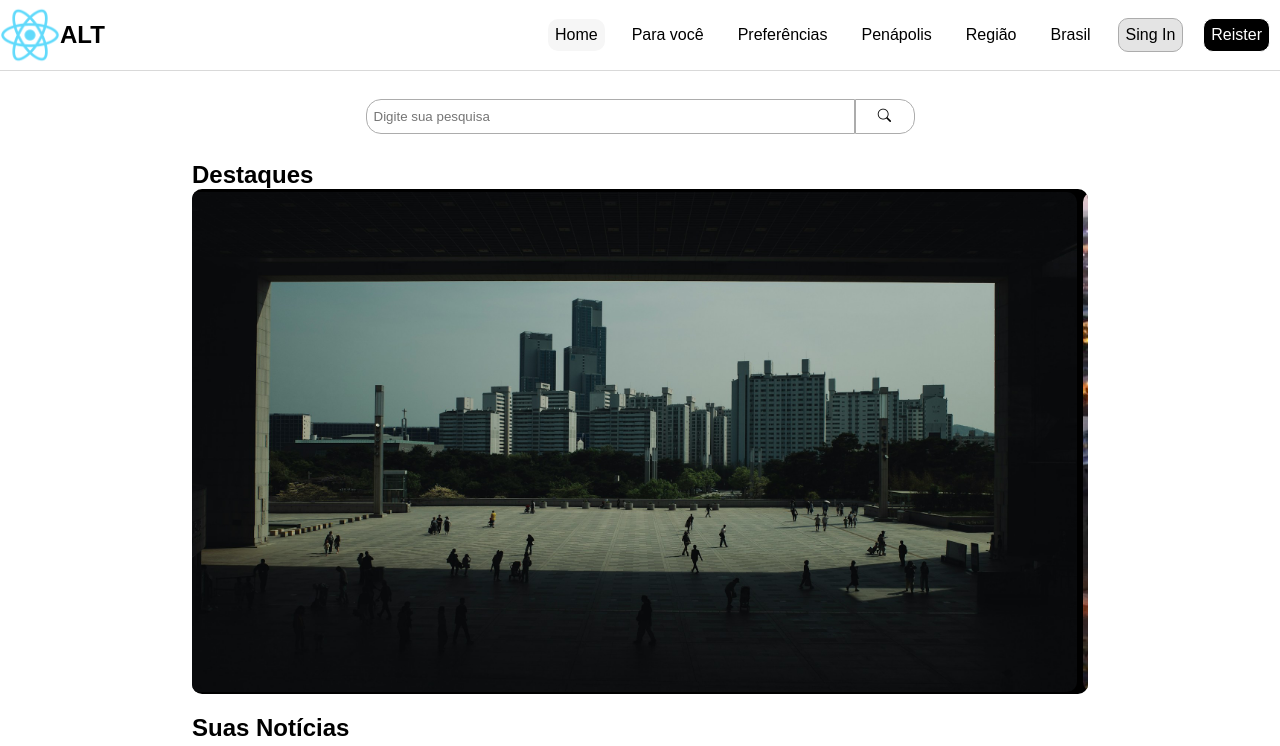
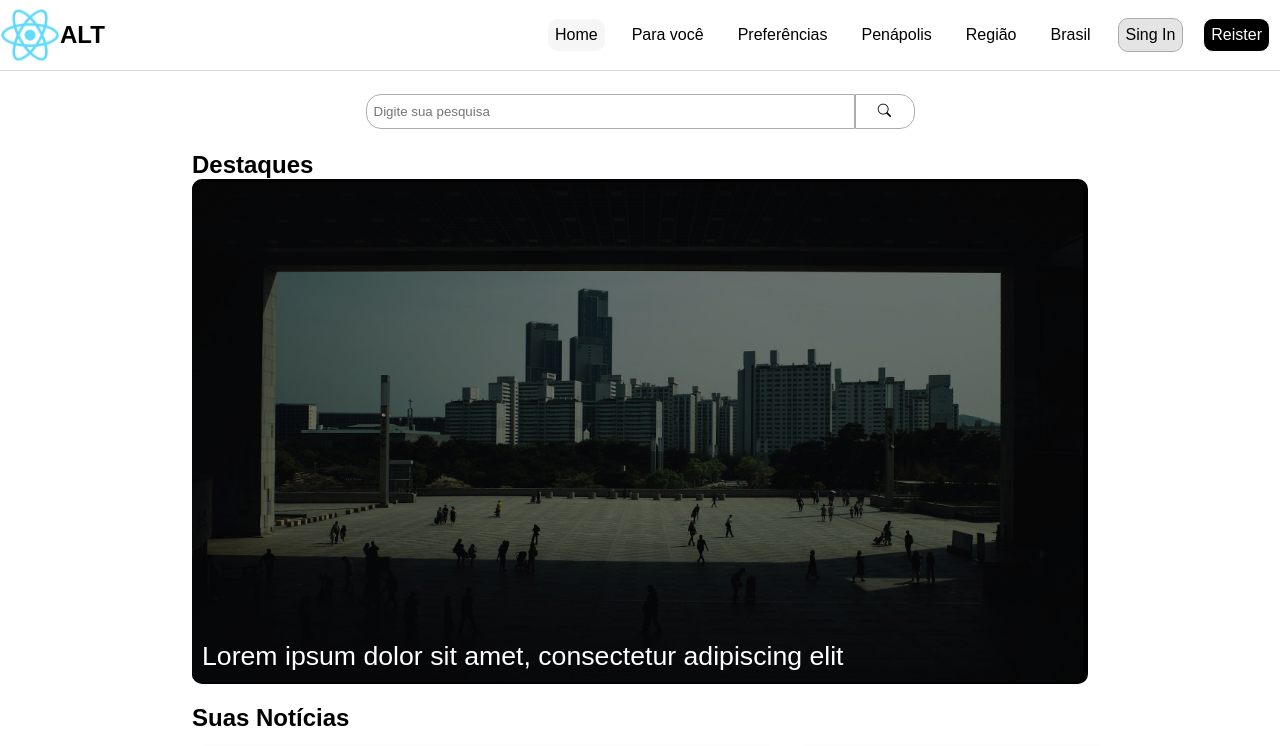
Before and after one commit to aeelmesq/TCC, a React (Create React App) app: page / in a window 1280 px wide. Shown: the top 746 px of the page. Built offline with nearby package versions, Linux system fonts and the light colour scheme.

Commit message:
uptade home slider

```diff
--- a/src/StyleComponents/Home.css
+++ b/src/StyleComponents/Home.css
@@ -50,6 +50,8 @@
   display: grid;
   grid-template-columns: 1fr 1fr;
 }
+
+/*estilo do slider principal*/
 .slides {
   width: 100%;
   margin: 0;
@@ -63,9 +65,12 @@
   padding: 5px 0;
   scroll-behavior: smooth;
 }
+
 .slides::-webkit-scrollbar {
   display: none;
 }
+
+/*estilo dos items do slider*/
 .slide {
   width: calc(100% - 3px);
   display: flex;
@@ -79,31 +84,66 @@
   position: relative;
   flex: none;
   border-radius: 10px;
+  transition: ease-in-out 0.5s;
 }
+
 .slide > img {
   object-fit: cover;
   width: 100%;
   flex: none;
+  transition: 0.5s;
+  box-shadow: 0 0 10px black;
 }
+
+.slide:hover > img {
+  filter: blur(1px);
+  transform: scale(0.93);
+}
+
 .imgCover {
-  opacity: 0;
+  height: 504px;
   position: absolute;
   background-color: rgba(0, 0, 0, 0.379);
   flex: none;
   display: flex;
+  flex-wrap: wrap;
   cursor: pointer;
   transition: 0.7s;
+  box-shadow: 1px 1px 3px black;
 }
-.imgCover:hover {
-  opacity: 1;
-}
+
 .slide > .imgCover {
   width: 100%;
   height: 500px;
   color: white;
 }
+
 .imgCover > a {
   text-decoration: none;
   color: white;
-  font-size: larger;
+  font-size: 20pt;
+  flex: none;
+  display: flex;
+  align-self:last baseline;
+  margin-left: 12px;
+  margin-bottom: 10px;
+  width: 80%;
 }
+
+.imgCover > a:hover {
+  text-decoration: underline;
+}
+
+.imgCover > small {
+  width: calc(100% - 12px);
+  margin-left: 12px;
+  visibility: hidden;
+}
+
+.imgCover:hover {
+  background: linear-gradient(rgba(0, 0, 0, 0.9), rgba(0, 0, 0, 0.4), rgba(0, 0, 0, 1));
+}
+
+.imgCover:hover > small {
+  visibility: visible;
+}
--- a/src/StyleComponents/LoginPage.css
+++ b/src/StyleComponents/LoginPage.css
@@ -1,3 +1,5 @@
+
+/*estilos da barra lateral da tela de login*/
 #LoginPage {
     width: 100%;
     height: 100vh;
@@ -28,6 +30,8 @@
     justify-content: center;
     height: 96vh;
 }
+
+/*estilos da section principal da tela de login*/
 #mainSection {
     display: flex;
     align-items: center;
@@ -45,6 +49,8 @@
     box-shadow: 1px 1px 3px rgba(0, 0, 0, 0.308);
     overflow: hidden;
 }
+
+/*estilos do formulario*/
     #FormLogin {
         text-align: center;
         margin: auto;
@@ -89,6 +95,7 @@
         justify-content: center;
         width: 100%;
     }
+    /*estilos dos inputs*/
         .inputGroup {
             width: 100%;
             display: flex;
@@ -125,6 +132,8 @@ textarea:focus, .inputGroup input:focus {
             border: 1px solid blue;
             box-shadow: 1px 1px 5px rgb(7, 106, 199);
         }
+    /*Fim dos estilos dos inputs*/
+/*Fim dos estilos do formulario*/
 #FormHeader {
     width: 100%;
     height: 70px;
@@ -135,6 +144,7 @@ textarea:focus, .inputGroup input:focus {
     color: white;
     border-radius: 8px 8px 0 0;
 }
+/*estilos dos Botões*/
     #GoogleBtn {
         padding: 7px;
         border-radius: 10px;
@@ -167,6 +177,23 @@ textarea:focus, .inputGroup input:focus {
         background: none;
         color: black;
     }
+    #prevBtn {
+        border-radius: 10px;
+        border: 1px solid black;
+        color: black;
+        cursor: pointer;
+        padding: 6px 12px;
+        font-size: 12pt;
+        transition: 0.7s;
+    }
+    #prevBtn:hover {
+        background-color: black;
+        color: white;
+    }
+    .contCenter button {
+        margin: 7px;
+    }
+/*fim dos estilos dos Botões*/
 hr {
     width: 100%;
 }
@@ -187,22 +214,7 @@ hr {
 #terms {
     cursor: pointer;
 }
-#prevBtn {
-    border-radius: 10px;
-    border: 1px solid black;
-    color: black;
-    cursor: pointer;
-    padding: 6px 12px;
-    font-size: 12pt;
-    transition: 0.7s;
-}
-#prevBtn:hover {
-    background-color: black;
-    color: white;
-}
-.contCenter button {
-    margin: 7px;
-}
+/*responsivo para tela de 1030px até 605px*/
 @media screen and (max-width: 1030px) {
     #leftBar {
         width: 100%;
@@ -218,6 +230,7 @@ hr {
         left: 7px;
     }
 }
+/*Responsivo para telas de 605px*/
 @media screen and (max-width: 605px) {
     #mainBlock {
         height: 100vh;
--- a/src/StyleComponents/SearchBar.css
+++ b/src/StyleComponents/SearchBar.css
@@ -4,7 +4,7 @@
     justify-content: center;
     align-items: center;
     width: 100%;
-    height: 90px;
+    height: 80px;
 }
 #searchBar {
     display: flex;
--- a/src/components/Pages/Home/components/destaques/DefaultBlock.js
+++ b/src/components/Pages/Home/components/destaques/DefaultBlock.js
@@ -5,14 +5,20 @@ import { useEffect, useState, useRef } from "react";
 
 const Data = [
   {
-    title: "teste",
+    title: "Lorem ipsum dolor sit amet, consectetur adipiscing elit",
     img: img1,
     fonte: "G1",
     Link: "g1.globo",
   },
   {
-    title: "teste",
+    title: "Lorem ipsum dolor sit amet, consectetur adipiscing elit",
     img: img2,
+    fonte: "G1",
+    Link: "g1.globo",
+  },
+  {
+    title: "Lorem ipsum dolor sit amet, consectetur adipiscing elit",
+    img: img1,
     fonte: "G1",
     Link: "g1.globo",
   },
@@ -23,24 +29,23 @@ export default function Destaques({ title, style }) {
     let slideItems = document.querySelectorAll("div.slide");
     setScrollMult((prevScrollMult) => {
       console.log("ok");
-      if (prevScrollMult == slideItems.length) {
-        return 1;
+      if (prevScrollMult === slideItems.length - 1) {
+        return 0;
       } else {
         return prevScrollMult + 1;
       }
     });
   }
 
-  const [scrollMult, setScrollMult] = useState(1);
+  const [scrollMult, setScrollMult] = useState(0);
   const slider = useRef(null);
 
   useEffect(() => {
-    slider.current.scrollLeft =
-      slider.current.offsetWidth * (scrollMult - 1) + 5;
+    slider.current.scrollLeft = slider.current.offsetWidth * scrollMult + 5;
   }, [scrollMult]);
 
   useEffect(() => {
-    const intervalid = setInterval(setNextItem, 5000);
+    const intervalid = setInterval(setNextItem, 7000);
 
     return () => clearInterval(intervalid);
   }, []);
--- a/src/components/Pages/Home/components/destaques/Lide.js
+++ b/src/components/Pages/Home/components/destaques/Lide.js
@@ -2,7 +2,7 @@ export default function Lide({ title, img, fonte, link }) {
   return (
     <>
       <div className="slide">
-        <img src={img} alt="imagen" />
+        <img src={img} alt={`Imagem ${title}`} />
         <div className="imgCover">
           <small>{fonte}</small>
           <a href={`https://${link}.com`}>{title}</a>
```
Also changed, not shown: src/StyleComponents/Header.css (+18 -0 lines). Lines whose indentation alone changed are shown as unchanged.
